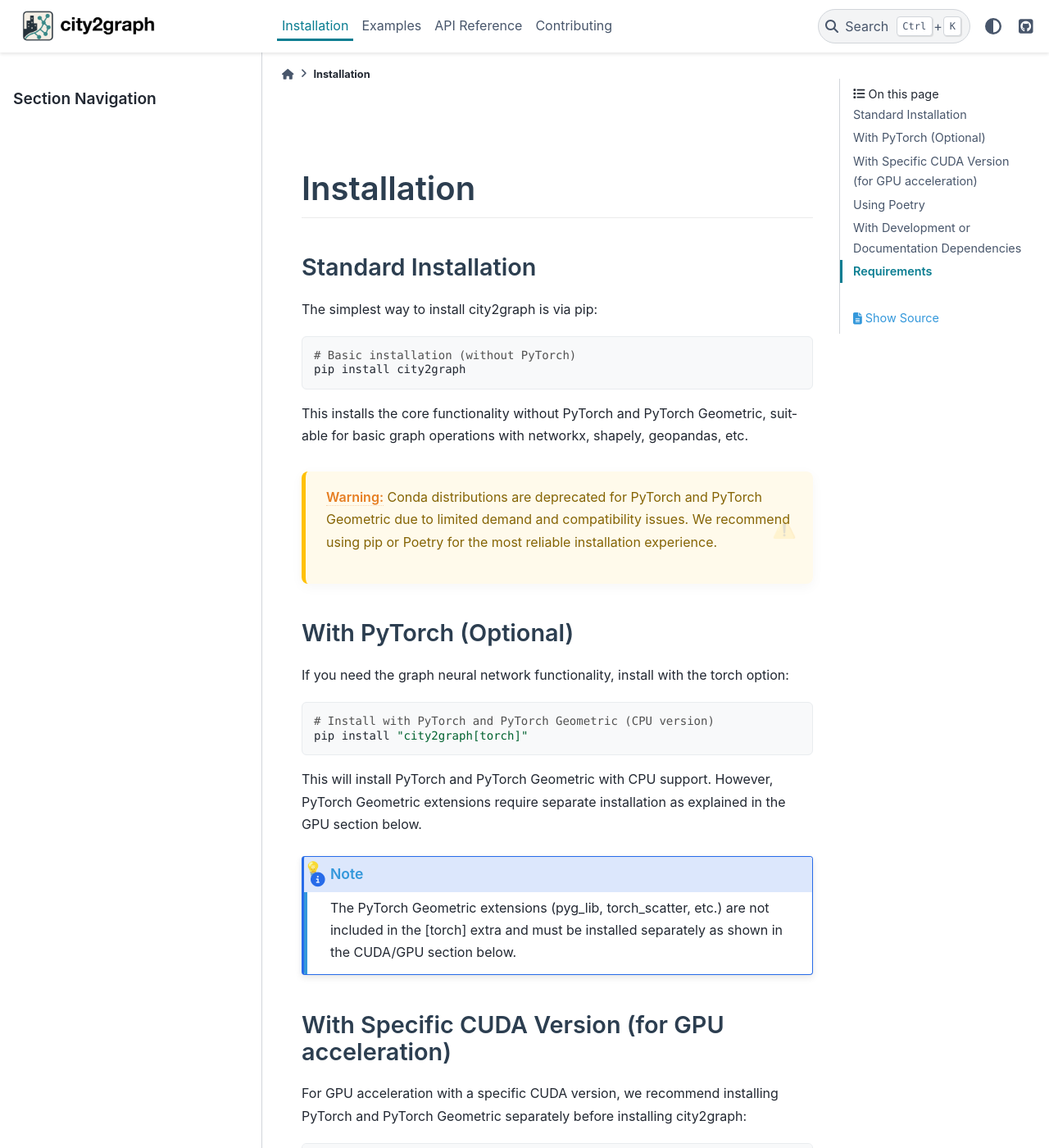
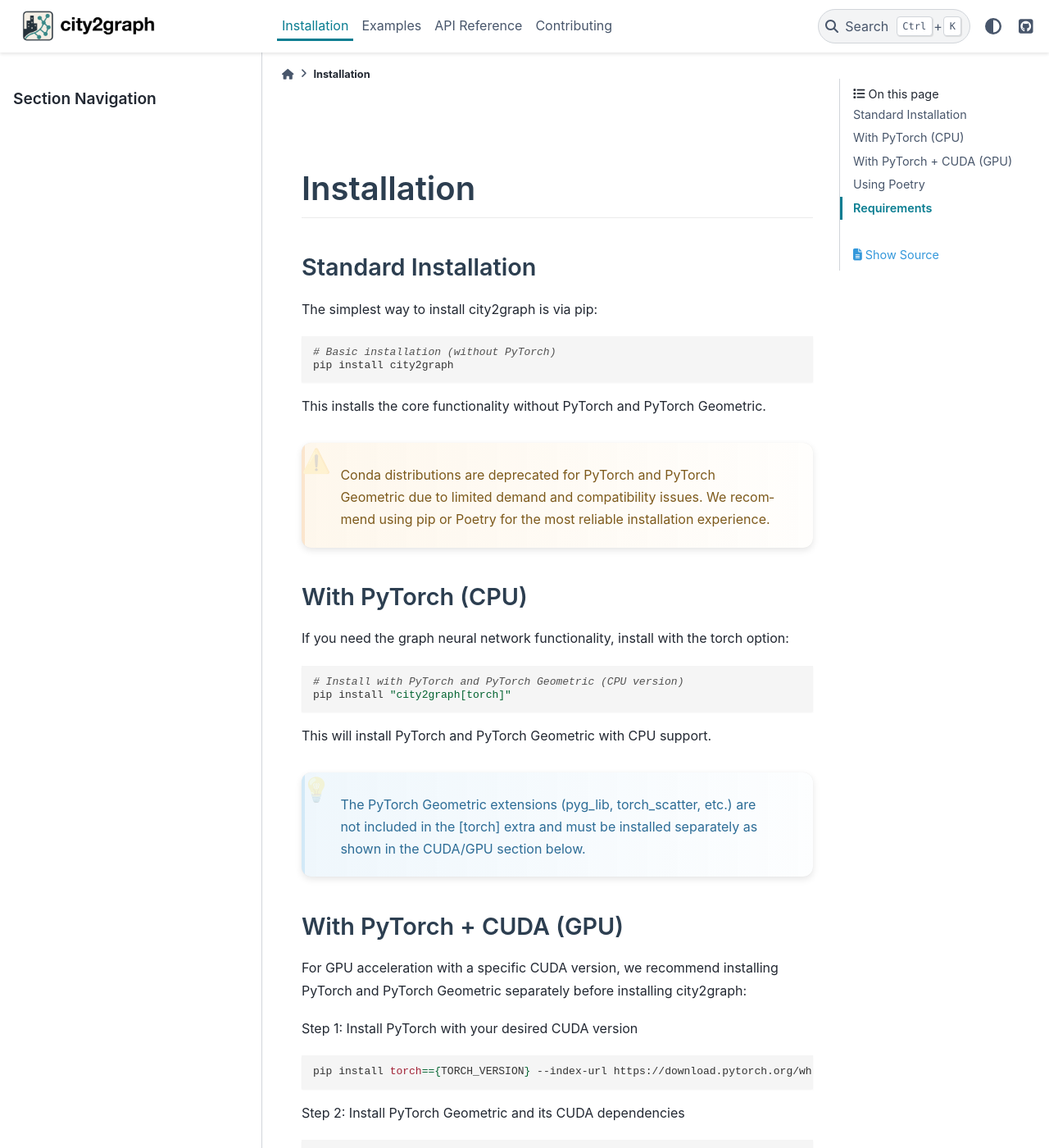
Before and after one commit to yu-ta-sato/city2graph, a Sphinx documentation site: the page built from docs/source/installation.rst, in a window 1280 px wide and 1400 px high. Shown: the whole window at 82% size. Built offline with Sphinx 7.4.7 and the PyData theme 0.15.4, drawn with Linux system fonts in a browser that asks for light colours; pages that are not in the unit, such as notebooks, are missing from menus; some of the changed text lies outside the part shown.

Commit message:
Update formats

```diff
--- a/docs/source/_static/custom.css
+++ b/docs/source/_static/custom.css
@@ -3,7 +3,7 @@
 /* Typography improvements */
 :root {
     --main-font: -apple-system, BlinkMacSystemFont, "Segoe UI", Roboto, Oxygen, Ubuntu, Cantarell, "Open Sans", "Helvetica Neue", sans-serif;
-    --code-font: "SFMono-Regular", Consolas, Monaco, "Andale Mono", "Ubuntu Mono", monospace;
+    --code-font: monospace;
     --city-primary: #3498db;
     --city-secondary: #2ecc71;
     --city-tertiary: #9b59b6;
@@ -65,22 +65,124 @@ a:hover {
     text-decoration: none;
 }
 
-/* Simple code block styling */
+/* Code block styling - light grey background for light theme, dark grey for dark theme */
+
+/* Light theme code blocks with light grey background */
 pre {
-    border-radius: 6px;
+    background-color: #f5f5f5;
+    border: none;
+    border-radius: 0;
+    color: #333333;
+    font-family: var(--code-font);
+    font-size: 13px;
+    line-height: 1.5;
     margin: 1.5em 0;
-    padding: 1em;
-    background-color: #f8f9fa;
-    border: 1px solid #e9ecef;
+    overflow-x: auto;
+    padding: 12px 14px;
+    box-shadow: 0 1px 2px rgba(0, 0, 0, 0.05);
 }
 
+/* Light theme: darker code, lighter comments (higher contrast with comments) */
+.highlight .n { color: #222222; } /* Name - very dark grey */
+.highlight .p { color: #222222; } /* Punctuation - very dark grey */
+.highlight .o { color: #222222; } /* Operator - very dark grey */
+.highlight .c1, .highlight .c, .highlight .cm, .highlight .cp, .highlight .cs {
+    color: #999999;
+    font-style: italic;
+} /* Comments in light grey */
+.highlight .s1, .highlight .s2 { color: #888888; } /* Strings in light grey */
+.highlight .mi, .highlight .mf { color: #666666; } /* Numbers in medium grey */
+.highlight .k, .highlight .kc, .highlight .kd, .highlight .kn {
+    color: #333333;
+    font-weight: bold;
+} /* Keywords in dark grey */
+.highlight .nb { color: #555555; } /* Built-in in medium-dark grey */
+.highlight .bp { color: #555555; } /* Self in medium-dark grey */
+
+/* Inline code styling */
 code {
     font-family: var(--code-font);
-    border-radius: 4px;
-    font-size: 0.92em;
-    padding: 0.2em 0.4em;
-    background-color: rgba(0, 0, 0, 0.03);
-    color: var(--city-accent);
+    background-color: rgba(0, 0, 0, 0.05);
+    border-radius: 3px;
+    font-size: 90%;
+    padding: 2px 4px;
+    color: #e83e8c;
+}
+
+/* Dark theme code blocks - remove border and border-radius */
+html[data-theme="dark"] pre {
+    background-color: #252525;
+    border: none;
+    border-radius: 0;
+    color: #e6e6e6;
+    box-shadow: 0 1px 3px rgba(0, 0, 0, 0.3);
+}
+
+/* Dark theme: lighter code, darker comments (opposite of light theme) */
+html[data-theme="dark"] .highlight .n { color: #dddddd; } /* Name - very light grey */
+html[data-theme="dark"] .highlight .p { color: #dddddd; } /* Punctuation - very light grey */
+html[data-theme="dark"] .highlight .o { color: #dddddd; } /* Operator - very light grey */
+html[data-theme="dark"] .highlight .c1,
+html[data-theme="dark"] .highlight .c,
+html[data-theme="dark"] .highlight .cm,
+html[data-theme="dark"] .highlight .cp,
+html[data-theme="dark"] .highlight .cs {
+    color: #666666;
+    font-style: italic;
+} /* Comments in darker grey */
+html[data-theme="dark"] .highlight .s1,
+html[data-theme="dark"] .highlight .s2 {
+    color: #777777;
+} /* Strings in medium-dark grey */
+
+/* Add line number styling */
+.highlight .linenos {
+    color: #999;
+    margin-right: 0.5em;
+    user-select: none;
+}
+
+/* Add a copy button style like PyTorch's */
+.copybutton {
+    cursor: pointer;
+    position: absolute;
+    top: 5px;
+    right: 5px;
+    width: 24px;
+    height: 24px;
+    background-color: transparent;
+    border: none;
+    color: #999;
+    border-radius: 3px;
+    font-size: 16px;
+    opacity: 0;
+    transition: opacity 0.2s ease-in-out, background-color 0.2s ease;
+    display: flex;
+    align-items: center;
+    justify-content: center;
+}
+
+.highlight:hover .copybutton {
+    opacity: 1;
+}
+
+.copybutton:hover {
+    background-color: rgba(0, 0, 0, 0.1);
+    color: #666;
+}
+
+html[data-theme="dark"] .copybutton {
+    color: #ccc;
+}
+
+html[data-theme="dark"] .copybutton:hover {
+    background-color: rgba(255, 255, 255, 0.1);
+    color: #fff;
+}
+
+/* Style the code block container to position copy button correctly */
+div.highlight {
+    position: relative;
 }
 
 /* Light/dark mode logo display */
@@ -125,45 +227,131 @@ html[data-theme="dark"] code {
     color: #fd79a8;
 }
 
-/* Enhanced warning styles */
-.conda-deprecation-warning {
-    background-color: rgba(255, 193, 7, 0.08);
-    border-radius: 8px;
-    border-left: 5px solid #ffc107;
-    padding: 18px 25px;
+/* Enhanced warning and note styling */
+div.admonition {
+    background-color: rgba(255, 255, 255, 0.7);
+    border-radius: 12px;
+    padding: 20px 25px;
     margin: 30px 0;
-    color: #856404;
-    box-shadow: 0 4px 15px rgba(0, 0, 0, 0.04);
+    box-shadow: 0 4px 15px rgba(0, 0, 0, 0.06);
     position: relative;
     overflow: hidden;
     backdrop-filter: blur(8px);
+    border: 1px solid rgba(0, 0, 0, 0.08);
+    transition: all 0.3s ease;
 }
 
-.conda-deprecation-warning::before {
+div.admonition:hover {
+    box-shadow: 0 6px 20px rgba(0, 0, 0, 0.1);
+    transform: translateY(-2px);
+}
+
+/* Warning styling */
+div.admonition.warning {
+    border-left: 5px solid #f39c12;
+    background: linear-gradient(to right, rgba(243, 156, 18, 0.08), rgba(243, 156, 18, 0.01));
+}
+
+div.admonition.warning::before {
     content: "⚠️";
+    font-size: 1.8em;
     position: absolute;
     right: 20px;
     top: 50%;
     transform: translateY(-50%);
-    font-size: 1.5em;
     opacity: 0.15;
 }
 
-.conda-deprecation-warning strong {
+div.admonition.warning p {
+    margin-bottom: 0;
+    color: #7d5a1c;
+    position: relative;
+    z-index: 2;
+}
+
+div.admonition.warning strong {
     color: #e67e22;
     font-weight: 600;
-    border-bottom: 1px dotted rgba(230, 126, 34, 0.3);
+    border-bottom: 2px dotted rgba(230, 126, 34, 0.3);
+    padding-bottom: 2px;
 }
 
-html[data-theme="dark"] .conda-deprecation-warning {
-    background-color: rgba(255, 193, 7, 0.04);
-    color: #ffd970;
-    box-shadow: 0 4px 20px rgba(0, 0, 0, 0.1);
+/* Note styling - in blue */
+div.admonition.note {
+    border-left: 5px solid var(--city-primary);
+    background: linear-gradient(to right, rgba(52, 152, 219, 0.08), rgba(52, 152, 219, 0.01));
 }
 
-html[data-theme="dark"] .conda-deprecation-warning strong {
+div.admonition.note::before {
+    content: "💡";
+    font-size: 1.8em;
+    position: absolute;
+    right: 20px;
+    top: 50%;
+    transform: translateY(-50%);
+    opacity: 0.15;
+}
+
+div.admonition.note p {
+    margin-bottom: 0;
+    color: #2c6c96;
+    position: relative;
+    z-index: 2;
+}
+
+div.admonition.note strong {
+    color: var(--city-primary);
+    font-weight: 600;
+    border-bottom: 2px dotted rgba(52, 152, 219, 0.3);
+    padding-bottom: 2px;
+}
+
+/* Override default admonition styling to apply our custom styles */
+.admonition {
+    border: none !important;
+    box-shadow: none !important;
+    background-color: transparent !important;
+}
+
+.admonition-title {
+    display: none !important;
+}
+
+.admonition > .admonition-title + div {
+    padding: 0 !important;
+}
+
+/* Dark mode styling */
+html[data-theme="dark"] div.admonition {
+    background-color: rgba(20, 30, 40, 0.7);
+    border-color: rgba(255, 255, 255, 0.05);
+    box-shadow: 0 4px 20px rgba(0, 0, 0, 0.2);
+}
+
+html[data-theme="dark"] div.admonition.warning {
+    background: linear-gradient(to right, rgba(243, 156, 18, 0.12), rgba(243, 156, 18, 0.01));
+}
+
+html[data-theme="dark"] div.admonition.warning p {
+    color: #ffc107;
+}
+
+html[data-theme="dark"] div.admonition.warning strong {
     color: #f39c12;
-    border-bottom: 1px dotted rgba(243, 156, 18, 0.3);
+    border-bottom-color: rgba(243, 156, 18, 0.4);
+}
+
+html[data-theme="dark"] div.admonition.note {
+    background: linear-gradient(to right, rgba(52, 152, 219, 0.12), rgba(52, 152, 219, 0.01));
+}
+
+html[data-theme="dark"] div.admonition.note p {
+    color: #3498db;
+}
+
+html[data-theme="dark"] div.admonition.note strong {
+    color: #74b9ff;
+    border-bottom-color: rgba(116, 185, 255, 0.4);
 }
 
 /* Table improvements */
@@ -341,98 +529,6 @@ html[data-theme="dark"] .admonition-title {
     border-left-color: var(--city-primary);
 }
 
-/* API documentation styling */
-dl.class, dl.function, dl.method, dl.attribute {
-    padding: 25px;
-    margin: 30px 0;
-    border-radius: 8px;
-    background-color: rgba(0, 0, 0, 0.01);
-    border-left: 4px solid var(--city-primary);
-    box-shadow: 0 2px 10px rgba(0, 0, 0, 0.03);
-    position: relative;
-}
-
-dl.class::before, dl.function::before, dl.method::before, dl.attribute::before {
-    position: absolute;
-    top: 10px;
-    right: 10px;
-    font-size: 0.75em;
-    border-radius: 4px;
-    padding: 3px 8px;
-    text-transform: uppercase;
-    letter-spacing: 0.05em;
-    background-color: rgba(52, 152, 219, 0.1);
-    color: var(--city-primary);
-}
-
-dl.class::before {
-    content: "class";
-}
-
-dl.function::before {
-    content: "function";
-}
-
-dl.method::before {
-    content: "method";
-}
-
-dl.attribute::before {
-    content: "attribute";
-}
-
-dl.class dt,
-dl.function dt,
-dl.method dt,
-dl.attribute dt,
-dl.py dt,
-dl.class em.property,
-dl.function em.property,
-dl.method em.property,
-dl.attribute em.property {
-    font-family: var(--code-font);
-    padding: 5px 0;
-    font-weight: 600;
-}
-
-html[data-theme="dark"] dl.class,
-html[data-theme="dark"] dl.function,
-html[data-theme="dark"] dl.method,
-html[data-theme="dark"] dl.attribute {
-    background-color: rgba(255, 255, 255, 0.02);
-    box-shadow: 0 2px 15px rgba(0, 0, 0, 0.08);
-}
-
-html[data-theme="dark"] dl.class::before,
-html[data-theme="dark"] dl.function::before,
-html[data-theme="dark"] dl.method::before,
-html[data-theme="dark"] dl.attribute::before {
-    background-color: rgba(52, 152, 219, 0.15);
-    color: #74b9ff;
-}
-
-/* API Reference styling - ensure function links use code font */
-.py-class .reference,
-.py-function .reference,
-.py-method .reference,
-.py-attribute .reference,
-.py-class .headerlink,
-.py-function .headerlink,
-.py-method .headerlink,
-.py-attribute .headerlink,
-dl.py dt .reference,
-.sig .pre,
-.sig .n {
-    font-family: var(--code-font) !important;
-    font-size: 0.92em;
-}
-
-/* Style for code in API documentation */
-.sig-param {
-    font-family: var(--code-font);
-    font-size: 0.92em;
-}
-
 /* Improve paragraph spacing in documentation */
 .section p {
     margin-bottom: 1em;
@@ -459,10 +555,6 @@ dl.py dt .reference,
         font-size: 1.2em;
     }
 
-    .conda-deprecation-warning::before {
-        display: none;
-    }
-
     table.docutils th, table.docutils td {
         padding: 8px 12px;
     }
--- a/docs/source/installation.rst
+++ b/docs/source/installation.rst
@@ -12,15 +12,12 @@ The simplest way to install city2graph is via pip:
     # Basic installation (without PyTorch)
     pip install city2graph
 
-This installs the core functionality without PyTorch and PyTorch Geometric, suitable for basic graph operations with networkx, shapely, geopandas, etc.
+This installs the core functionality without PyTorch and PyTorch Geometric.
 
-.. raw:: html
+.. warning::
+    Conda distributions are deprecated for PyTorch and PyTorch Geometric due to limited demand and compatibility issues. We recommend using pip or Poetry for the most reliable installation experience.
 
-   <div class="conda-deprecation-warning">
-     <p><strong>Warning:</strong> Conda distributions are deprecated for PyTorch and PyTorch Geometric due to limited demand and compatibility issues. We recommend using pip or Poetry for the most reliable installation experience.</p>
-   </div>
-
-With PyTorch (Optional)
+With PyTorch (CPU)
 ----------------------
 
 If you need the graph neural network functionality, install with the torch option:
@@ -30,81 +27,72 @@ If you need the graph neural network functionality, install with the torch optio
     # Install with PyTorch and PyTorch Geometric (CPU version)
     pip install "city2graph[torch]"
 
-This will install PyTorch and PyTorch Geometric with CPU support. However, PyTorch Geometric extensions require separate installation as explained in the GPU section below.
+This will install PyTorch and PyTorch Geometric with CPU support.
 
 .. note::
    The PyTorch Geometric extensions (pyg_lib, torch_scatter, etc.) are not included in the [torch] extra and must be installed separately as shown in the CUDA/GPU section below.
 
-With Specific CUDA Version (for GPU acceleration)
+With PyTorch + CUDA (GPU)
 -----------------------------------------------
 
 For GPU acceleration with a specific CUDA version, we recommend installing PyTorch and PyTorch Geometric separately before installing city2graph:
 
-.. code-block:: bash
-
-    # Step 1: Install PyTorch with your desired CUDA version
-    # Visit https://pytorch.org/get-started/locally/ and select your preferences
-    # Example for PyTorch 2.4.0 with CUDA 12.1:
-    pip install torch torchvision torchaudio --index-url https://download.pytorch.org/whl/cu121
-
-    # Step 2: Install PyTorch Geometric and its CUDA dependencies
-    pip install torch-geometric
-    pip install pyg_lib torch_scatter torch_sparse torch_cluster torch_spline_conv -f https://data.pyg.org/whl/torch-2.4.0+cu121.html
-
-    # Step 3: Now install city2graph (it will detect the pre-installed PyTorch)
-    pip install city2graph
-
-For macOS users with Apple Silicon:
+Step 1: Install PyTorch with your desired CUDA version
 
 .. code-block:: bash
 
-    # PyTorch for macOS uses MPS (Metal Performance Shaders) instead of CUDA
-    pip install torch torchvision torchaudio
+    pip install torch=={TORCH_VERSION} --index-url https://download.pytorch.org/whl/{CUDA_VERSION}
+
+Step 2: Install PyTorch Geometric and its CUDA dependencies
+
+.. code-block:: bash
+
     pip install torch-geometric
-    pip install pyg_lib torch_scatter torch_sparse torch_cluster torch_spline_conv -f https://data.pyg.org/whl/torch-2.4.0+cpu.html
+    pip install pyg_lib torch_scatter torch_sparse torch_cluster torch_spline_conv -f https://data.pyg.org/whl/torch-{TORCH_VERSION}+{CUDA_VERSION}.html
+
+Step 3: Install city2graph (it will detect the pre-installed PyTorch)
+
+.. code-block:: bash
+
     pip install city2graph
+
+Replace `{TORCH_VERSION}` with the desired PyTorch version (e.g., `'2.4.0'` or above) and `{CUDA_VERSION}` with your CUDA version (e.g., `'cu121'` for CUDA 12.1). You can find the appropriate versions on the `PyTorch website <https://pytorch.org/get-started/locally/>`_ and `PyTorch Geometric website <https://pytorch-geometric.readthedocs.io/en/latest/notes/installation.html>`_.
+
+.. note::
+   The core package of PyTorch Geometric (`torch_geometric`) is independent from CUDA or CPU. However, the extensions (`pyg_lib`, `torch_scatter`, etc.) are CUDA-specific.
 
 Using Poetry
 ----------
 
 If you're using Poetry for dependency management, the PyTorch Geometric extensions must be installed separately:
 
+Step 1: Install the base package with Poetry
+
 .. code-block:: bash
 
-    # Step 1: Install the base package with Poetry
     poetry add city2graph
 
-    # Step 2: Add the torch group (optional)
-    poetry add --group torch torch torch-geometric
+Step 2: Add the torch group (optional)
 
-    # Step 3: Install PyG extensions outside of Poetry's dependency resolver
-    # For CPU version:
-    poetry run pip install pyg_lib torch_scatter torch_sparse torch_cluster torch_spline_conv -f https://data.pyg.org/whl/torch-2.4.0+cpu.html
+.. code-block:: bash
 
-    # For CUDA version (replace cu121 with your CUDA version):
-    # poetry run pip install pyg_lib torch_scatter torch_sparse torch_cluster torch_spline_conv -f https://data.pyg.org/whl/torch-2.4.0+cu121.html
+    poetry add torch torch-geometric --group torch
 
-    # Step 4: Activate the Poetry environment
+Step 3: Install PyG extensions outside of Poetry's dependency resolver
+
+.. code-block:: bash
+
+    poetry run pip install pyg_lib torch_scatter torch_sparse torch_cluster torch_spline_conv -f https://data.pyg.org/whl/torch-2.6.0+cu121.html
+
+Step 4: Activate the Poetry environment
+
+.. code-block:: bash
+
     poetry env activate
 
 .. warning::
    PyTorch Geometric extensions (pyg_lib, torch_scatter, etc.) cannot be managed by Poetry's dependency resolver and must be installed separately with pip as shown above.
 
-With Development or Documentation Dependencies
--------------------------------------------
-
-You can install city2graph with additional optional dependencies:
-
-.. code-block:: bash
-
-    # With documentation dependencies
-    pip install "city2graph[docs]"
-
-    # With development dependencies
-    pip install "city2graph[dev]"
-
-    # With both documentation and development dependencies
-    pip install "city2graph[docs,dev]"
 
 Requirements
 -----------
```
Also changed, not shown: README.md (+2 -4 lines).
